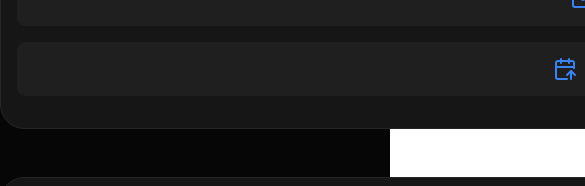
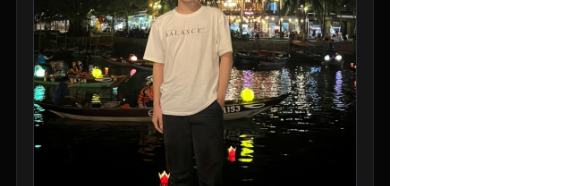
Before and after one commit to PhatJack/portfolio, a React (Vite) app: page / in a window 390 px wide. Shown: the part 936-1122 px from the top of the page, 585 px wide, since content can reach past the window. Built offline with nearby package versions, Linux system fonts and the light colour scheme.

Commit message:
Refactor layout and responsiveness across multiple components

```diff
--- a/src/App.jsx
+++ b/src/App.jsx
@@ -4,7 +4,7 @@
 function App() {
 
 	return (
-		<div className="2xl:w-screen 2xl:h-screen 2xl:max-h-screen bg-[#060606] sm:p-4 md:p-8 xl:p-10">
+		<div className="2xl:w-screen 2xl:h-screen 2xl:max-h-screen bg-[#060606] p-4 md:p-8 xl:p-10">
 			<AnimatePresence mode="wait">
 				<Home />
 			</AnimatePresence>
--- a/src/components/block/FourthBlock.jsx
+++ b/src/components/block/FourthBlock.jsx
@@ -87,7 +87,7 @@
 
 	return (
 		<div className="size-full flex flex-col space-y-4">
-			<div className="w-full h-full flex gap-4 overflow-hidden">
+			<div className="w-full h-full flex md:flex-row flex-col gap-4 overflow-hidden">
 				<motion.div
 					key={currentIndex}
 					initial={{ opacity: 0 }}
@@ -143,7 +143,7 @@
 					</div>
 				</div>
 			</div>
-			<div className="w-full h-[66px] flex gap-4">
+			<div className="w-full md:h-[66px] flex md:flex-row flex-col gap-4">
 				{socialLinks.map(({ url, label, icon, iconBgClass }) => (
 					<Link
 						key={url}
--- a/src/components/block/NinethBlock.jsx
+++ b/src/components/block/NinethBlock.jsx
@@ -22,7 +22,7 @@
 	];
 
 	return (
-		<div className="size-full flex flex-col space-y-1 justify-start items-center overflow-hidden">
+		<div className="w-full h-[30vh] md:size-full flex flex-col space-y-1 justify-start items-center overflow-hidden">
 			<div className="flex flex-col items-center space-y-1 px-4 pt-4">
 				<p className='flex items-center text-[#999999] text-sm'>
 					<span className='mr-2 font-medium'>
--- a/src/components/block/SecondBlock.jsx
+++ b/src/components/block/SecondBlock.jsx
@@ -59,7 +59,7 @@
 					))}
 				</motion.div>
 			</div>
-			<button className='hover:bg-blue-400 transition-all bg-blue-500 px-8 py-2 rounded-2xl font-medium border-4 border-stone-800 size-fit absolute md:-bottom-0 lg:-bottom-2 2xl:-bottom-1'>
+			<button className='hover:bg-blue-400 transition-all bg-blue-500 px-8 py-2 rounded-2xl font-medium border-4 border-stone-800 size-fit absolute -bottom-2 2xl:-bottom-1'>
 				View Works
 			</button>
 		</div>
--- a/src/pages/Home.jsx
+++ b/src/pages/Home.jsx
@@ -15,7 +15,7 @@
 
 const Home = () => {
 	return (
-		<div className="w-full 2xl:h-full grid md:grid-cols-6 md:grid-rows-16 lg:grid-cols-9 lg:grid-rows-10 2xl:grid-rows-9 gap-6">
+		<div className="w-full 2xl:h-full flex flex-col md:grid md:grid-cols-6 grid-rows-20 md:grid-rows-16 lg:grid-cols-9 lg:grid-rows-10 2xl:grid-rows-9 gap-4 md:gap-6">
 			{/* My Stack */}
 			<motion.div
 				initial={{ opacity: 0 }}
```
